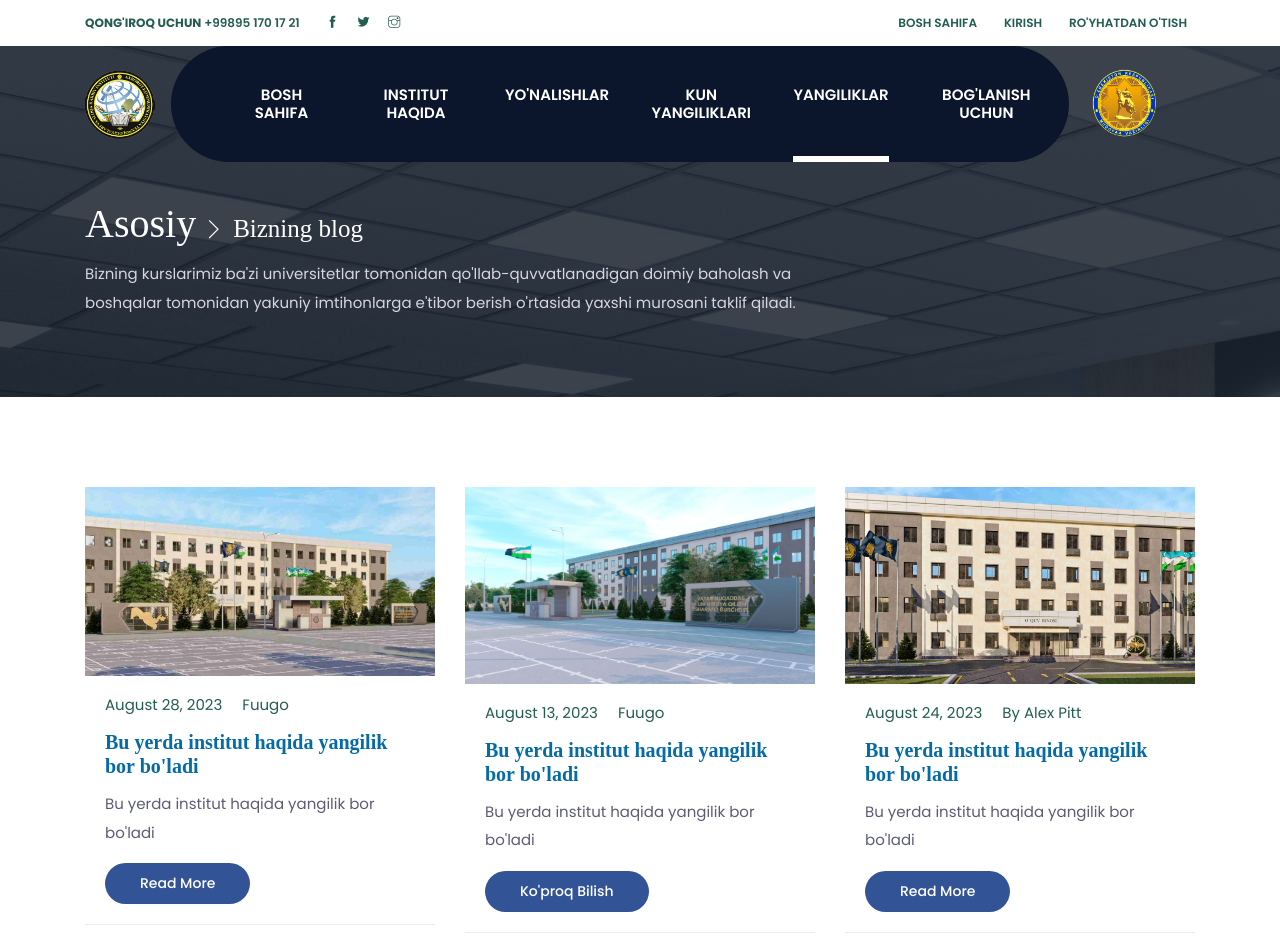
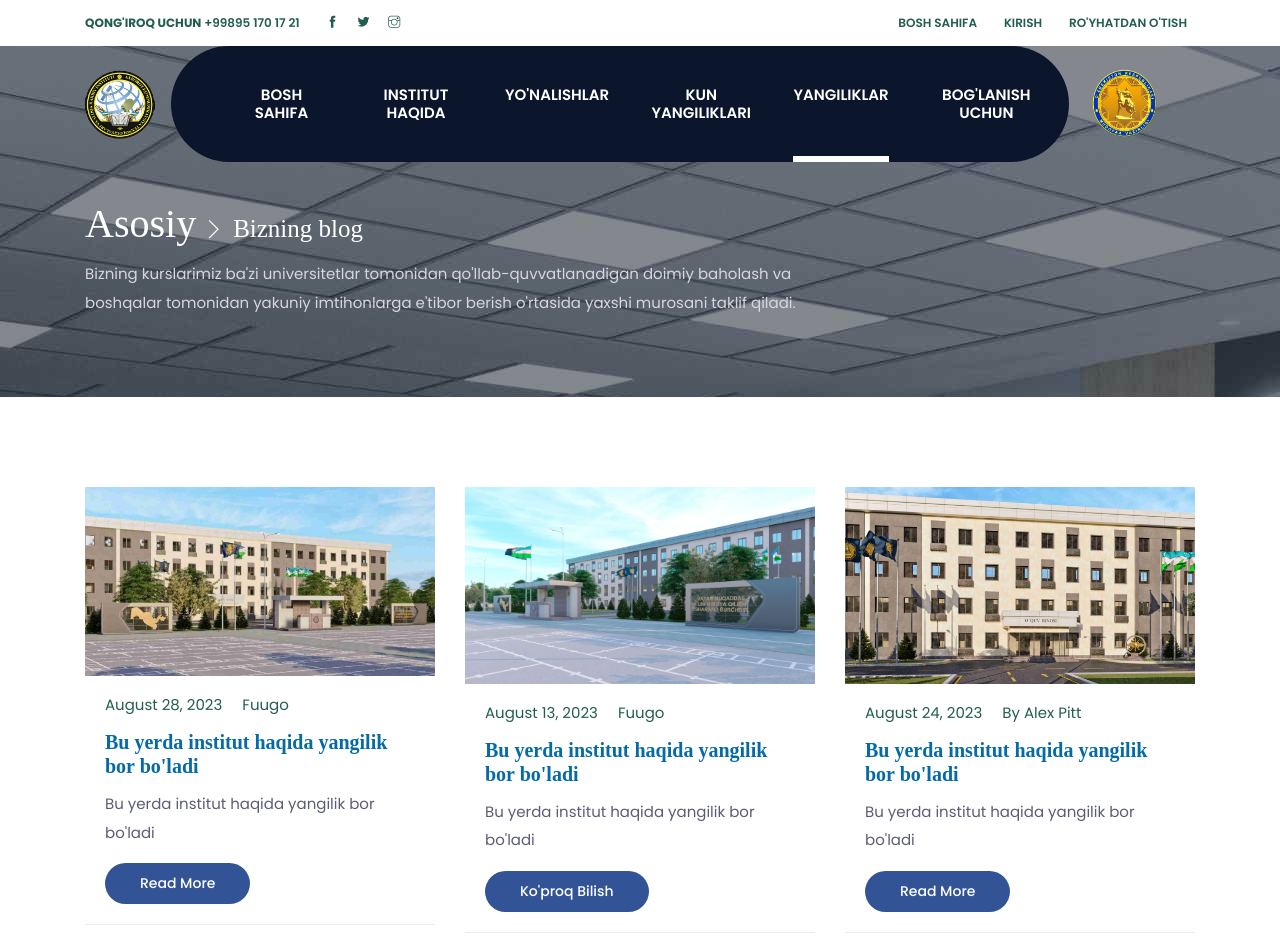
Before and after one commit to Admiralfuugo/netlify, a plain HTML site: page blog.html in a window 1280 px wide. Shown: the top 936 px of the page. Drawn offline with Linux system fonts and the light colour scheme; some packages are replaced by stand-ins of ours; a script that the page names is missing; a web font is replaced by a local one.

Commit message:
opacity change

```diff
--- a/css/style.css
+++ b/css/style.css
@@ -296,7 +296,7 @@ a h4:hover {
   top: 0;
   left: 0;
   background: #0c1521;
-  opacity: 0.8;
+  opacity: 0.5;
 }
 
 .outline-0 {
```
Also changed, not shown: index.html (+1 -1 lines).
